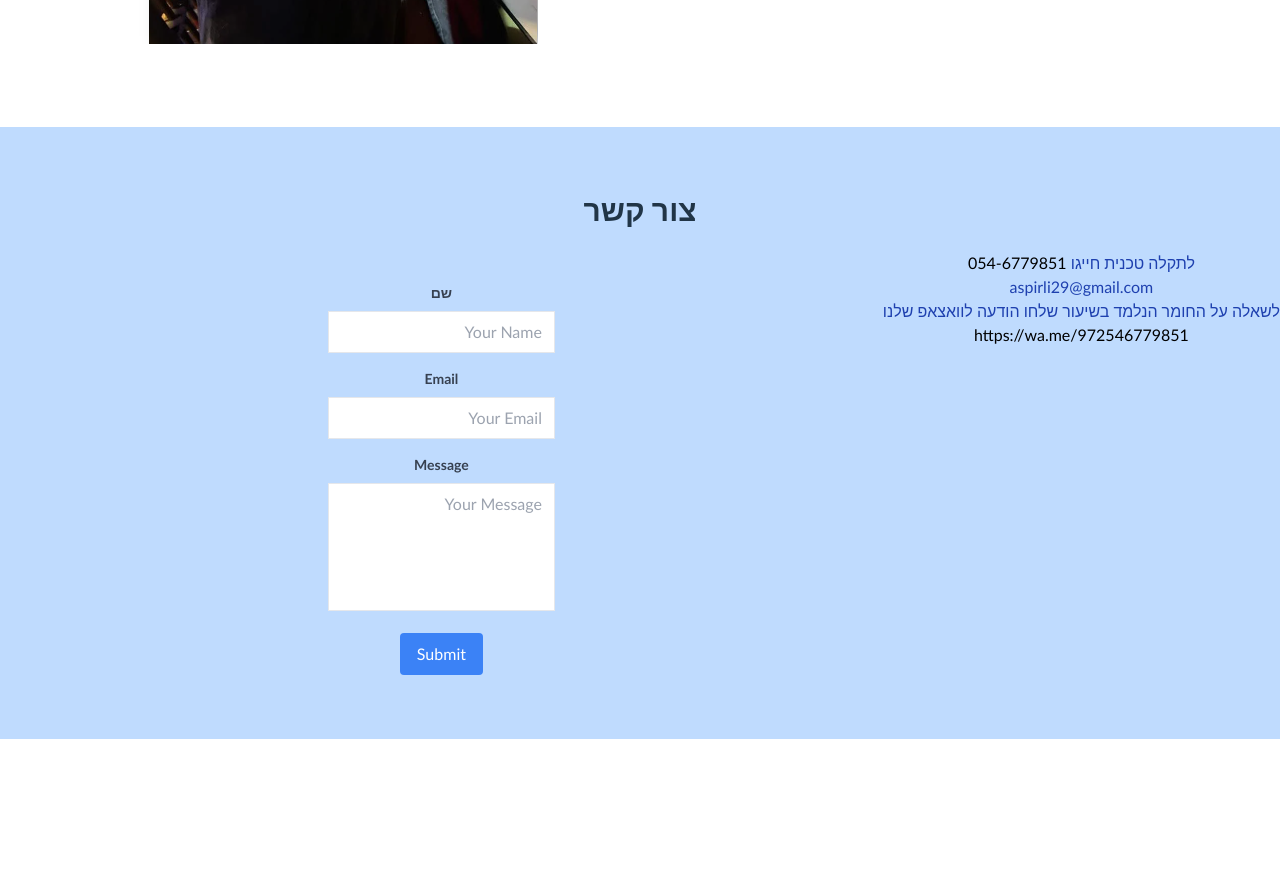
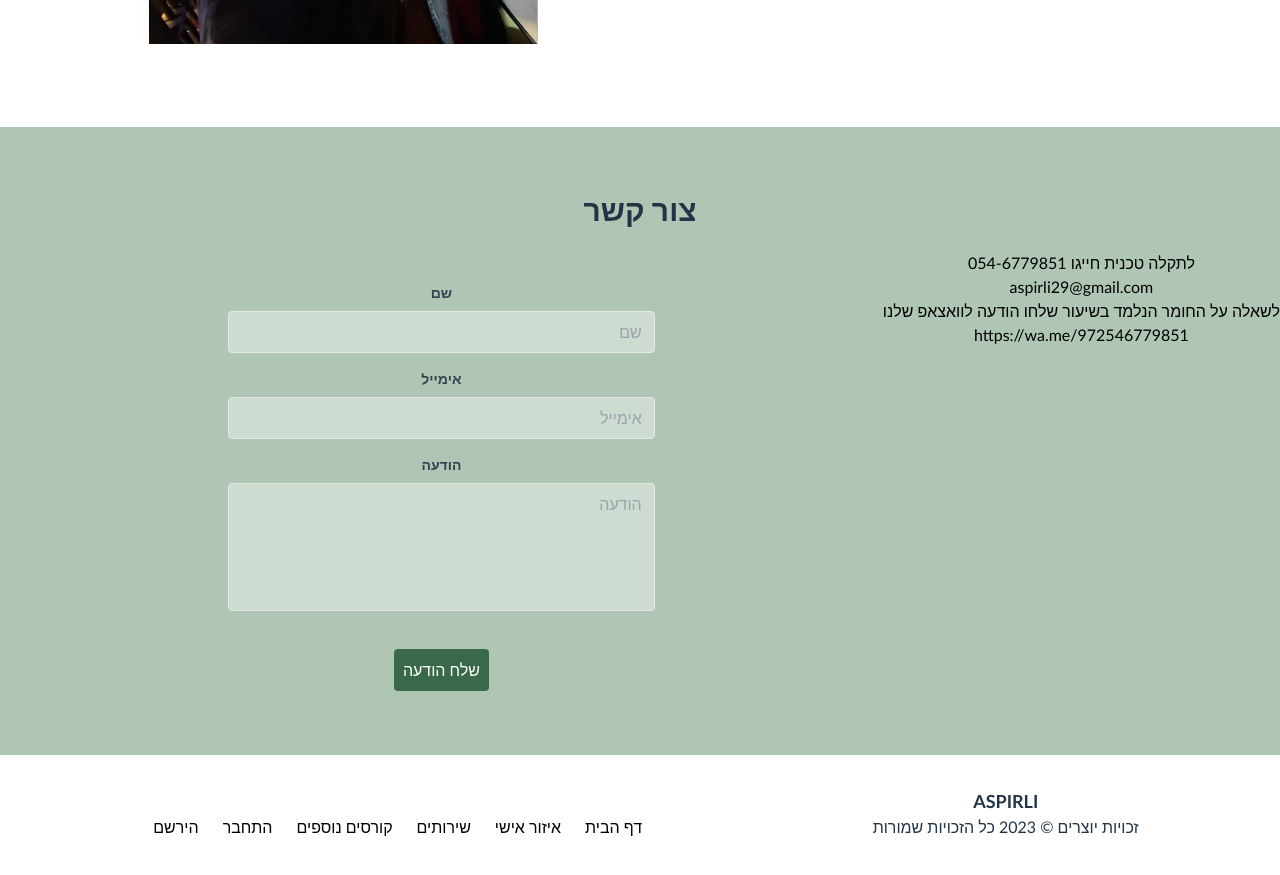
Before and after one commit to MiriFurman1/Aspirli, a React (Vite) app in the folder Frontend/: page / in a window 1280 px wide. Shown: the part 1440-2315 px from the top of the page. Before the commit the page ends 2179 px from the top, so only its background shows below. Built offline with nearby package versions, Linux system fonts and the light colour scheme.

Commit message:
courses page added

```diff
--- a/Frontend/src/App.tsx
+++ b/Frontend/src/App.tsx
@@ -7,6 +7,7 @@ import Services from "./pages/Services";
 import PersonalArea from "./pages/PersonalArea";
 import Login from "./pages/Login";
 import Register from "./pages/Register";
+import Footer from "./components/Footer";
 
 function App() {
   return (
@@ -22,6 +23,8 @@ function App() {
         <Route path="/Register" element={<Register/>} />
       </Routes>
 
+    <Footer/>
+
     </div>
   );
 }
--- a/Frontend/src/components/Contact.tsx
+++ b/Frontend/src/components/Contact.tsx
@@ -9,11 +9,11 @@ const Contact = () => {
   };
 
   return (
-    <div id="contact" className="py-16 bg-blue-200">
-      <div className="container mx-auto text-center">
+    <div id="contact" className="py-16 bg-lightOlive">
+      <div className="container mx-auto text-center ">
         <h2 className="text-3xl font-bold mb-6">צור קשר</h2>
         <div className="flex flex-wrap">
-          <p className="text-blue-800">
+          <p className="text-black">
            לתקלה טכנית חייגו
             <a href="tel:+972-0546779851"> 054-6779851</a> <br/>
             aspirli29@gmail.com <br/>
@@ -22,7 +22,7 @@ const Contact = () => {
            <a href="https://wa.me/972546779851">https://wa.me/972546779851</a>
           </p>
 
-          <form onSubmit={handleSubmit} className="mt-8 max-w-md mx-auto">
+          <form onSubmit={handleSubmit} className="mt-8 w-1/3 mx-auto">
             <div className="mb-4">
               <label
                 htmlFor="name"
@@ -34,9 +34,10 @@ const Contact = () => {
                 type="text"
                 id="name"
                 name="name"
-                className="w-full border py-2 px-3"
-                placeholder="Your Name"
+                className="w-full border py-2 px-3 bg-grey bg-opacity-40 p-2 rounded"
+                placeholder="שם"
                 required
+
               />
             </div>
 
@@ -45,14 +46,14 @@ const Contact = () => {
                 htmlFor="email"
                 className="block text-gray-700 text-sm font-bold mb-2"
               >
-                Email
+                אימייל
               </label>
               <input
                 type="email"
                 id="email"
                 name="email"
-                className="w-full border py-2 px-3"
-                placeholder="Your Email"
+                className="w-full border py-2 px-3 bg-grey bg-opacity-40 p-2 rounded"
+                placeholder="אימייל"
                 required
               />
             </div>
@@ -62,22 +63,22 @@ const Contact = () => {
                 htmlFor="message"
                 className="block text-gray-700 text-sm font-bold mb-2"
               >
-                Message
+                הודעה
               </label>
               <textarea
                 id="message"
                 name="message"
-                className="w-full border py-2 px-3 h-32 resize-none"
-                placeholder="Your Message"
+                className="w-full border py-2 px-3 h-32 resize-none bg-grey bg-opacity-40 p-2 rounded"
+                placeholder="הודעה"
                 required
               ></textarea>
             </div>
 
             <button
               type="submit"
-              className="bg-blue-500 text-white py-2 px-4 rounded hover:bg-blue-600"
+              className="mt-4 p-2 rounded bg-green text-white disabled:bg-gray-500 hover:bg-mint"
             >
-              Submit
+              שלח הודעה
             </button>
           </form>
         </div>
--- /dev/null
+++ b/Frontend/src/components/Footer.tsx
@@ -0,0 +1,25 @@
+import React from 'react';
+import { Link, useNavigate } from "react-router-dom";
+
+const Footer = () => {
+  return (
+    <footer className="bg-green-500  p-8 text-center flex justify-around">
+      <div >
+        <p className="text-lg font-bold">ASPIRLI</p>
+        <p>זכויות יוצרים © 2023 כל הזכויות שמורות</p>
+      </div>
+      <div className="mt-4">
+        <nav className="flex justify-center">
+        <Link to="/" className="p-3">דף הבית</Link>
+        <Link to="/Personalarea" className="p-3">איזור אישי</Link>
+        <Link to="/services" className="p-3">שירותים</Link>
+        <Link to="/courses" className="p-3">קורסים נוספים</Link>
+        <Link to="/login" className="p-3">התחבר</Link>
+        <Link to="/Register" className="p-3">הירשם</Link>
+        </nav>
+      </div>
+    </footer>
+  );
+}
+
+export default Footer;
--- a/Frontend/src/components/Navbar.tsx
+++ b/Frontend/src/components/Navbar.tsx
@@ -1,4 +1,4 @@
-import { NavLink, useNavigate } from "react-router-dom";
+import { Link, useNavigate } from "react-router-dom";
 
 function Navbar() {
   const navigate = useNavigate();
@@ -16,18 +16,17 @@ function Navbar() {
   };
 
   return (
-    <div className="bg-mint max-w-screen flex flex-row justify-evenly flex-wrap">
+    <div className="bg-mint max-w-screen flex flex-row justify-evenly flex-wrap w-full  ">
       <img src="logo.png" alt="logo" width={150}></img>
       <div className="flex flex-row justify-center items-center mt-10">
-        <NavLink to="/" className="p-3">דף הבית</NavLink>
-        <NavLink to="/Personalarea" className="p-3">איזור אישי</NavLink>
-        <NavLink to="/services" className="p-3">שירותים</NavLink>
-        <NavLink to="/courses" className="p-3">קורסים נוספים</NavLink>
+        <Link to="/" className="p-3">דף הבית</Link>
+        <Link to="/Personalarea" className="p-3">איזור אישי</Link>
+        <Link to="/services" className="p-3">שירותים</Link>
+        <Link to="/courses" className="p-3">קורסים נוספים</Link>
         <button  onClick={() => handleSectionClick("about")} className="bg-transparent border-none text-black hover:text-blue-500">אודות</button>
         <button onClick={() => handleSectionClick("contact")} className="bg-transparent border-none text-black hover:text-blue-500">צור קשר</button>
-        <NavLink to="/login" className="p-3">התחבר</NavLink>
-        <NavLink to="/Register" className="p-3">הירשם</NavLink>
-
+        <Link to="/login" className="p-3">התחבר</Link>
+        <Link to="/Register" className="p-3">הירשם</Link>
       </div>
     </div>
   );
--- a/Frontend/src/pages/Courses.tsx
+++ b/Frontend/src/pages/Courses.tsx
@@ -1,9 +1,50 @@
-import React from 'react'
+import React, { useState } from 'react';
 
-function Courses() {
+const Courses = () => {
+  const [expandedCategory, setExpandedCategory] = useState(null);
+
+  const categories = [
+    {
+      name: 'פיזיקה 1',
+      subcategories: ['1א', '1ב', '1ג'],
+    },
+    {
+      name: 'פיזיקה 2',
+      subcategories: ['2א', '2ב', '2ג'],
+    },
+    {
+      name: 'פיזיקה 3',
+      subcategories: ['3א', '3ב', '3ג'],
+    },
+  ];
+
+  const handleCategoryClick = (index) => {
+    setExpandedCategory(expandedCategory === index ? null : index);
+  };
+
   return (
-    <div className='w-screen'>Courses</div>
-  )
-}
+    <section className='w-screen flex flex-col justify-center items-center mb-10 h-1/2 text-center'>
+      <h2 className='text-2xl p-4'>קורסים נוספים</h2>
+      {categories.map((category, index) => (
+        <div key={index}>
+          <div onClick={() => handleCategoryClick(index)} className='text-xl p-5 m-2 w-60 bg-slate-300 rounded'>
+            {category.name}
+          </div>
+          {expandedCategory === index && (
+            <ul>
+              {category.subcategories.map((subCategory, subIndex) => (
+                <li key={subIndex} className='p-2 m-2 w-60 bg-grey rounded'>
+                  <a href={`#/${category.name}/${subCategory}`}>
+                    {subCategory}
+                  </a>
+                </li>
+              ))}
+            </ul>
+          )}
+        </div>
+      ))}
+    </section>
+  );
+};
 
-export default Courses
+export default Courses;
--- a/Frontend/src/pages/Login.tsx
+++ b/Frontend/src/pages/Login.tsx
@@ -69,7 +69,7 @@ function Login() {
             </p>
         </section>
     ) : (
-        <section className="flex flex-col justify-center items-center p-4 mt-24  bg-mint w-full max-w-xl ">
+        <section className="flex flex-col justify-center items-center p-4 mt-10  bg-mint w-full max-w-2xl">
             <p ref={errRef} className={errMsg ? "inline" : "hidden"} aria-live="assertive">{errMsg}</p>
             <h1 className="text-xl">התחבר</h1>
             <form onSubmit={handleSubmit} className="flex flex-col">
```
